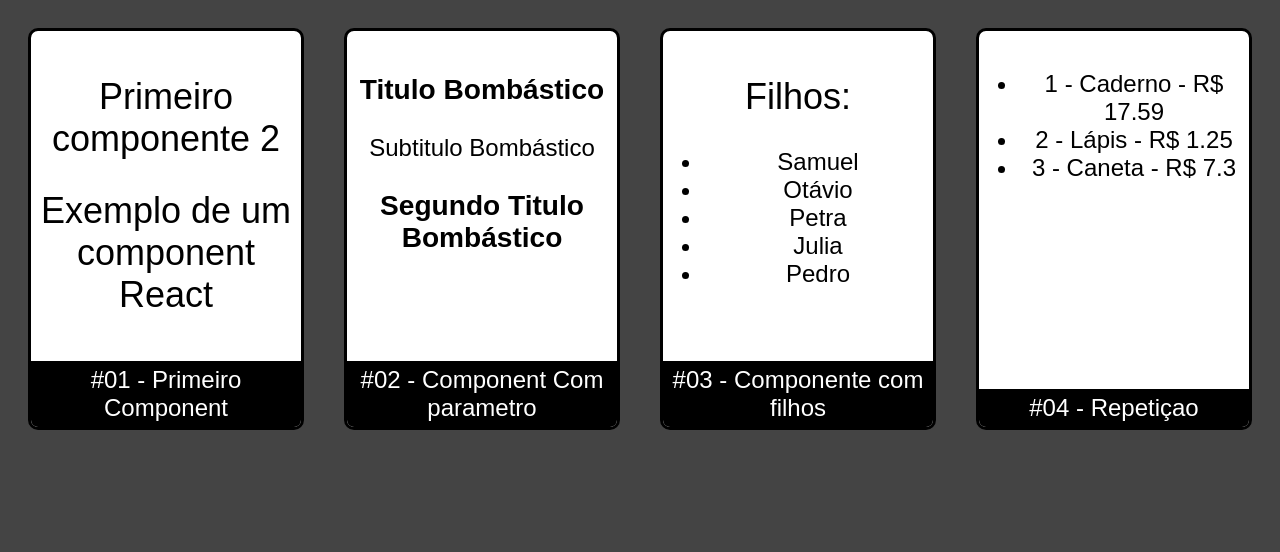
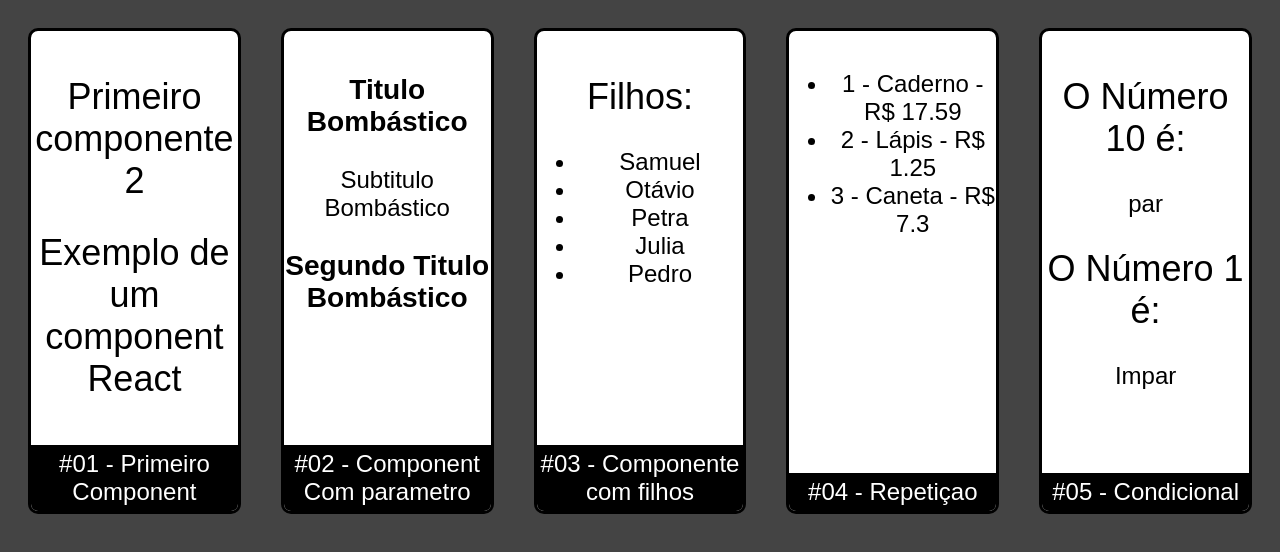
Before and after one commit to Samuel-Ricardo/Masterclass-React, a React (Create React App) app in the folder masterclass-react/: page / in a window 1280 px wide. Shown: the top 552 px of the page. Built offline with nearby package versions, Linux system fonts and the light colour scheme.

Commit message:
Condicional

```diff
--- a/masterclass-react/src/App.jsx
+++ b/masterclass-react/src/App.jsx
@@ -8,6 +8,7 @@ import ComponentParameter from './Components/ComponentParameter'
 import ChildrenComp from './Components/ChildrenComp'
 import Card from './Components/Layout/Card'
 import Repeat from './Components/Repeat'
+import Condicional from './Components/Condicional'
 
 export default props =>
 
@@ -61,4 +62,12 @@ export default props =>
 
         </Card>
 
+        <Card   title='#05 - Condicional'>
+
+            <Condicional number={10}/>
+
+            <Condicional number={1}/>
+
+        </Card>
+
     </div>
--- /dev/null
+++ b/masterclass-react/src/Components/Condicional.jsx
@@ -0,0 +1,16 @@
+import React from 'react'
+
+export default props =>
+
+    <div>
+        <h1>O Número {props.number} é: </h1>
+
+        {props.number % 2 ===  0 ? //if (number%2 == 0)
+
+            <span>par</span>  //if true
+
+            :
+            <span>Impar</span> //elseif // if false
+        }
+
+    </div>
```
Also changed, not shown: 1 other file (tests, documents, lock files or other folders).
